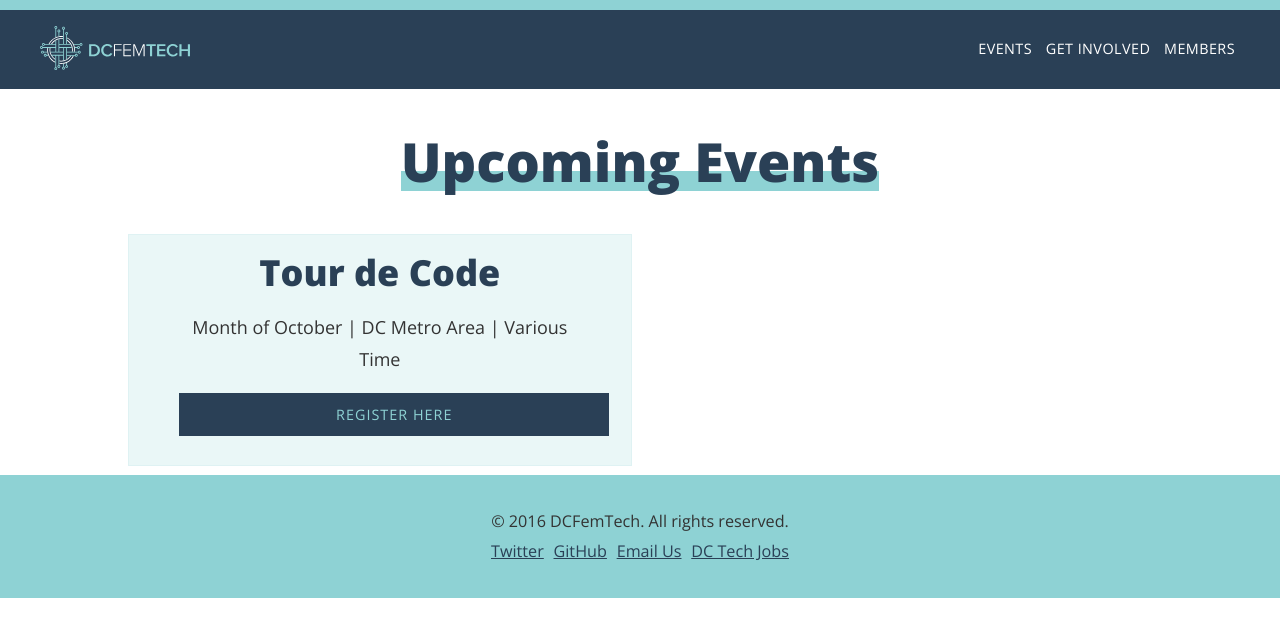
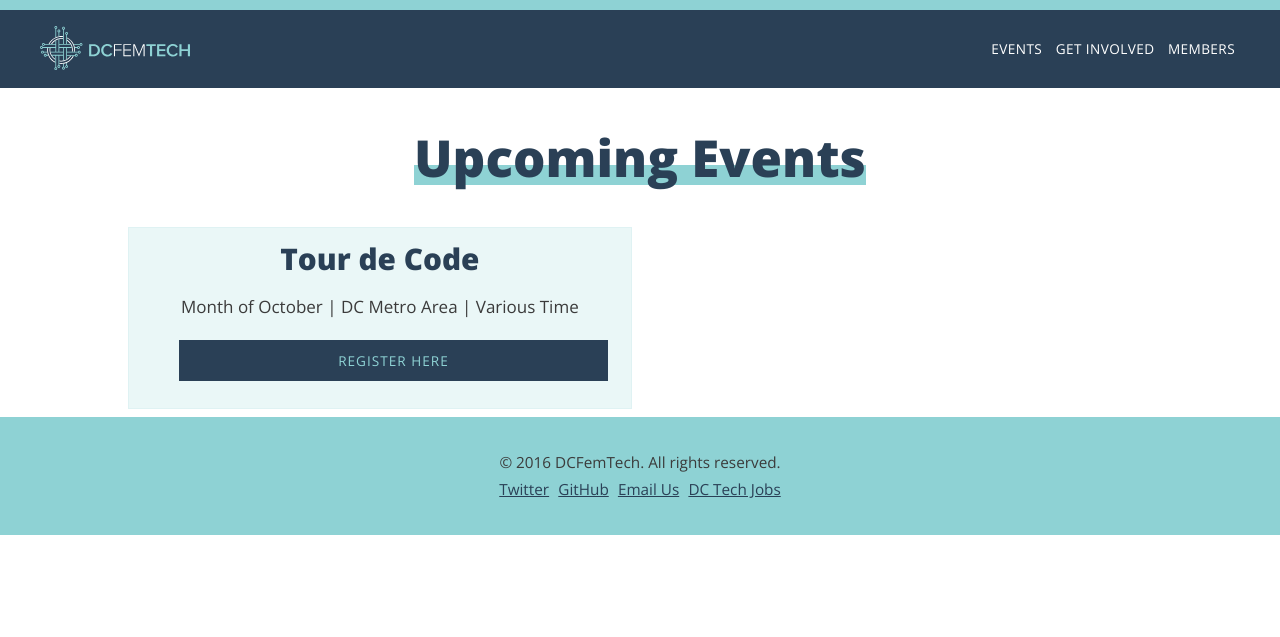
Before and after one commit to dcfemtech/dcfemtech.github.io, a Jekyll site: the page built from events.html, in a window 1280 px wide. Shown: the top 637 px of the page. Built offline with Jekyll 4.4.1, drawn with Linux system fonts in a browser that asks for light colours.

Commit message:
more pretty

```diff
--- a/_sass/_typography.scss
+++ b/_sass/_typography.scss
@@ -4,13 +4,13 @@
   border-top: 10px solid $color-teal;
   color: $color-body;
   font-family: 'Open Sans', Helvetica, san-serif;
-  font-size: 18px;
+  font-size: 17px;
   font-weight: 400;
   @media(max-width: $break-medium) {
     font-size: 16px;
   }
   @media(max-width: $break-small) {
-    font-size: 14px;
+    font-size: 15px;
   }
 }
 
@@ -41,12 +41,12 @@
 }
 
 h2 {
-  font-size: 2em;
+  font-size: 1.75em;
   font-weight: 600;
 }
 
 h3 {
-  font-size: 1.5em;
+  font-size: 1.25em;
 }
 
 .main-headline {
--- a/_sass/_vars.scss
+++ b/_sass/_vars.scss
@@ -2,7 +2,7 @@
 $font-main: 'Open Sans', Helvetica, san-serif;
 
 // Colors
-$color-body: #333;
+$color-body: #3b3b3b;
 
 $color-teal: #8ed2d4;
 $color-blue: #2A4056;
--- a/_sass/modules/_m-blocks.scss
+++ b/_sass/modules/_m-blocks.scss
@@ -12,8 +12,6 @@
       @include align-items(center);
       @include flex-basis(49%);
       @include flexbox;
-      background-color: lighten($color-teal, 25%);
-      border: 1px solid lighten($color-teal, 22%);
     }
   }
 
--- a/_sass/modules/_m-hero.scss
+++ b/_sass/modules/_m-hero.scss
@@ -1,26 +1,26 @@
 .m-hero {
-  background: $color-blue;
+  background-image: url('/images/cover.jpg');
+  background-position: center center;
+  background-size: cover;
   padding: 80px 50px 100px;
   position: relative;
+  background-repeat: no-repeat;
+  &::before {
+    width: 100%;
+    height: 100%;
+    position: absolute;
+    background: $color-blue;
+    content: '';
+    top: 0;
+    right: 0;
+    bottom: 0;
+    left: 0;
+    opacity: .3;
+  }
   &__logo {
     margin: 0 auto;
     max-width: 800px;
-  }
-  &__circles {
-    span:nth-child(1) {
-      @include circle(145px, auto, auto, -25px, $color-gold);
-    }
-    span:nth-child(2) {
-      @include circle(auto, 10px, 20px, auto, $color-gold);
-    }
-    span:nth-child(3) {
-      @include circle(0px, 130px, auto, auto, $color-pink, 90px);
-    }
-    span:nth-child(4) {
-      @include circle(50px, 100px, auto, auto, #fff, 10px, full);
-    }
-    span:nth-child(5) {
-      @include circle(100px, auto, auto, 200px, #fff, 10px, full);
-    }
+    position: relative;
+    z-index: 1;
   }
 }
--- a/involve.html
+++ b/involve.html
@@ -4,7 +4,7 @@
 
 <section class="l-section clearfix">
   <div class="l-wrapper clearfix">
-    <h1><span class="main-headline">Get involved with DCFemTech</span></h1>
+    <h1><span class="main-headline">Get involved</span></h1>
     <h2>Sponsor us!</h2>
       <p>DCFemTech is a registered 503c organization under Code for Progress.  Sponsorships can include in-kind space donation, a charitable contribution of funds, or sponsorhips of our events: DCFemTech Awards, Tour De Code, Hack for Good, and more! To learn more about supporting DCFemTech or to become a sponsor please <a href="mailto:dcfemtech@gmail.com">email us!</a></p>
     <h2>Become a member organization</h2>
```
